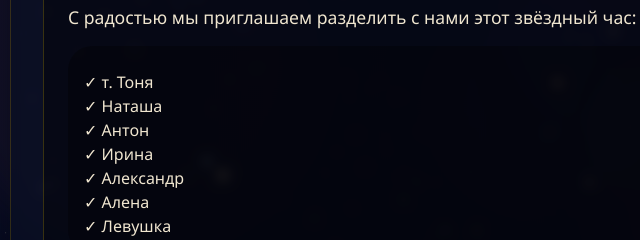
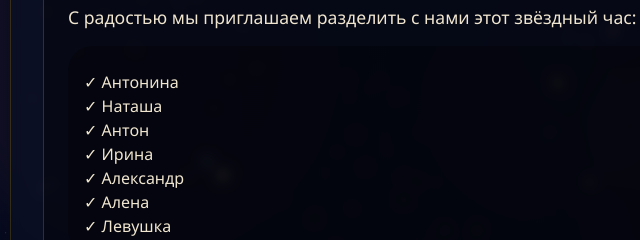
Before and after one commit to sinyaev03/wedding_invite_16-22, a plain HTML site: page index.html in a window 1280 px wide. Shown: the part 473-713 px from the top of the page, 229-869 px from the left. Drawn offline with Linux system fonts and the light colour scheme; animation ran at ten frames a second.

Commit message:
Update index.html

```diff
--- a/index.html
+++ b/index.html
@@ -406,7 +406,7 @@
             </p>
             <div class="family-list" style="margin-top: 1rem; background: rgba(0,0,0,0.3); border-radius: 24px; padding: 1rem;">
                 <ul style="list-style: none; padding-left: 0; margin-top: 0.5rem;">
-                    <li>✓ т. Тоня</li>
+                    <li>✓ Антонина</li>
                     <li>✓ Наташа</li>
                     <li>✓ Антон</li>
                     <li>✓ Ирина</li>
```
